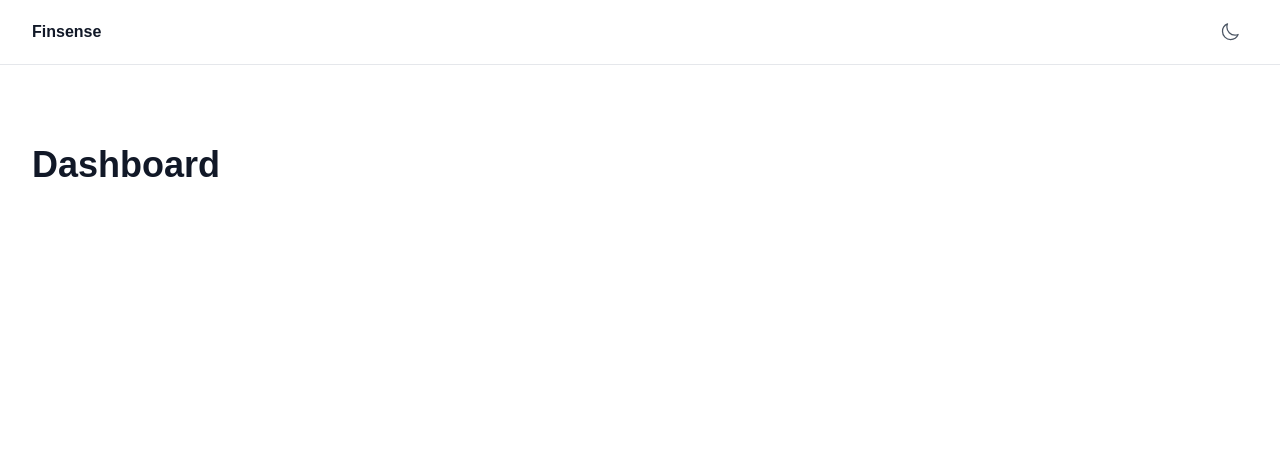
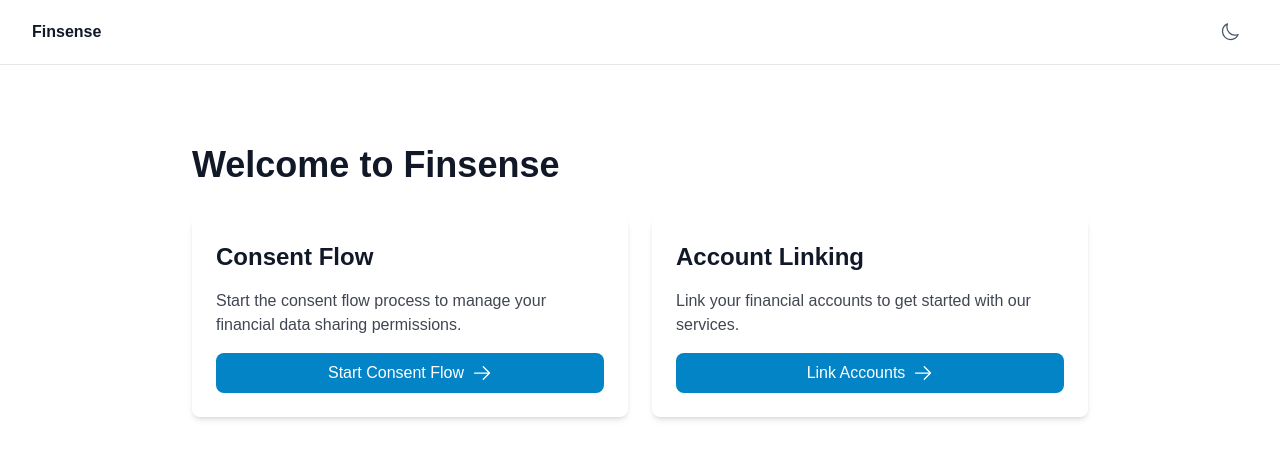
Before and after one commit to prijwal-finfactor/public-multi-aa, a React (Vite) app: page / in a window 1280 px wide. Shown: the top 458 px of the page. Built offline with nearby package versions, Linux system fonts and the light colour scheme.

Commit message:
Set up base components and styling

```diff
--- a/package.json
+++ b/package.json
@@ -14,7 +14,8 @@
     "react-dom": "^18.2.0",
     "react-router-dom": "^6.20.0",
     "@heroicons/react": "^2.0.18",
-    "clsx": "^2.0.0"
+    "clsx": "^2.0.0",
+    "react-otp-input": "^3.1.0"
   },
   "devDependencies": {
     "@types/react": "^19.1.3",
--- /dev/null
+++ b/src/components/Button.tsx
@@ -0,0 +1,49 @@
+import React from 'react';
+import clsx from 'clsx';
+
+interface ButtonProps extends React.ButtonHTMLAttributes<HTMLButtonElement> {
+  variant?: 'primary' | 'secondary' | 'outline';
+  size?: 'sm' | 'md' | 'lg';
+  fullWidth?: boolean;
+  children: React.ReactNode;
+}
+
+const Button: React.FC<ButtonProps> = ({
+  variant = 'primary',
+  size = 'md',
+  fullWidth = false,
+  className,
+  children,
+  ...props
+}) => {
+  const baseStyles = 'inline-flex items-center justify-center rounded-lg font-medium transition-colors focus:outline-none focus:ring-2 focus:ring-offset-2';
+
+  const variants = {
+    primary: 'bg-primary-600 text-white hover:bg-primary-700 focus:ring-primary-500',
+    secondary: 'bg-secondary-600 text-white hover:bg-secondary-700 focus:ring-secondary-500',
+    outline: 'border border-gray-300 bg-white text-gray-700 hover:bg-gray-50 focus:ring-primary-500',
+  };
+
+  const sizes = {
+    sm: 'px-3 py-2 text-sm',
+    md: 'px-4 py-2 text-base',
+    lg: 'px-6 py-3 text-lg',
+  };
+
+  return (
+    <button
+      className={clsx(
+        baseStyles,
+        variants[variant],
+        sizes[size],
+        fullWidth && 'w-full',
+        className
+      )}
+      {...props}
+    >
+      {children}
+    </button>
+  );
+};
+
+export default Button;
--- /dev/null
+++ b/src/components/Card.tsx
@@ -0,0 +1,20 @@
+import React from 'react';
+import clsx from 'clsx';
+
+interface CardProps {
+  className?: string;
+  children: React.ReactNode;
+}
+
+const Card: React.FC<CardProps> = ({ className, children }) => {
+  return (
+    <div className={clsx(
+      'rounded-lg bg-white p-6 shadow-md dark:bg-gray-800',
+      className
+    )}>
+      {children}
+    </div>
+  );
+};
+
+export default Card;
--- /dev/null
+++ b/src/components/Input.tsx
@@ -0,0 +1,40 @@
+import React from 'react';
+import clsx from 'clsx';
+
+interface InputProps extends React.InputHTMLAttributes<HTMLInputElement> {
+  label?: string;
+  error?: string;
+  fullWidth?: boolean;
+}
+
+const Input: React.FC<InputProps> = ({
+  label,
+  error,
+  fullWidth = false,
+  className,
+  ...props
+}) => {
+  return (
+    <div className={clsx('flex flex-col gap-1', fullWidth && 'w-full')}>
+      {label && (
+        <label className="block text-sm font-medium text-gray-700 dark:text-gray-200">
+          {label}
+        </label>
+      )}
+      <input
+        className={clsx(
+          'rounded-lg border border-gray-300 px-4 py-2 text-gray-900 placeholder-gray-500 focus:border-primary-500 focus:ring-primary-500 dark:border-gray-600 dark:bg-gray-700 dark:text-white dark:placeholder-gray-400',
+          error && 'border-red-500 focus:border-red-500 focus:ring-red-500',
+          fullWidth && 'w-full',
+          className
+        )}
+        {...props}
+      />
+      {error && (
+        <p className="mt-1 text-sm text-red-500">{error}</p>
+      )}
+    </div>
+  );
+};
+
+export default Input;
--- a/src/screens/Dashboard.tsx
+++ b/src/screens/Dashboard.tsx
@@ -1,14 +1,55 @@
 import React from 'react';
 import { useTheme } from '../context/ThemeContext';
+import Card from '../components/Card';
+import Button from '../components/Button';
+import { ArrowRightIcon } from '@heroicons/react/24/outline';
 
 const Dashboard = () => {
   const { theme, themeConfig } = useTheme();
 
   return (
     <div className={`${themeConfig.spacing.section}`}>
-      <h1 className={`${themeConfig.fonts.heading} ${themeConfig.fontSize.h1} ${themeConfig.colors[theme].text}`}>
-        Dashboard
-      </h1>
+      <div className="max-w-4xl mx-auto">
+        <h1 className={`${themeConfig.fonts.heading} ${themeConfig.fontSize.h1} ${themeConfig.colors[theme].text} mb-8`}>
+          Welcome to Finsense
+        </h1>
+
+        <div className="grid gap-6 md:grid-cols-2">
+          <Card className="flex flex-col gap-4">
+            <h2 className={`${themeConfig.fonts.heading} ${themeConfig.fontSize.h3} ${themeConfig.colors[theme].text}`}>
+              Consent Flow
+            </h2>
+            <p className={`${themeConfig.colors[theme].text} opacity-80`}>
+              Start the consent flow process to manage your financial data sharing permissions.
+            </p>
+            <Button
+              variant="primary"
+              className="mt-auto"
+              onClick={() => window.location.href = '/consent-flow'}
+            >
+              Start Consent Flow
+              <ArrowRightIcon className="ml-2 h-5 w-5" />
+            </Button>
+          </Card>
+
+          <Card className="flex flex-col gap-4">
+            <h2 className={`${themeConfig.fonts.heading} ${themeConfig.fontSize.h3} ${themeConfig.colors[theme].text}`}>
+              Account Linking
+            </h2>
+            <p className={`${themeConfig.colors[theme].text} opacity-80`}>
+              Link your financial accounts to get started with our services.
+            </p>
+            <Button
+              variant="primary"
+              className="mt-auto"
+              onClick={() => window.location.href = '/account-linking'}
+            >
+              Link Accounts
+              <ArrowRightIcon className="ml-2 h-5 w-5" />
+            </Button>
+          </Card>
+        </div>
+      </div>
     </div>
   );
 };
```
Also changed, not shown: 1 other file (tests, documents, lock files or other folders).
